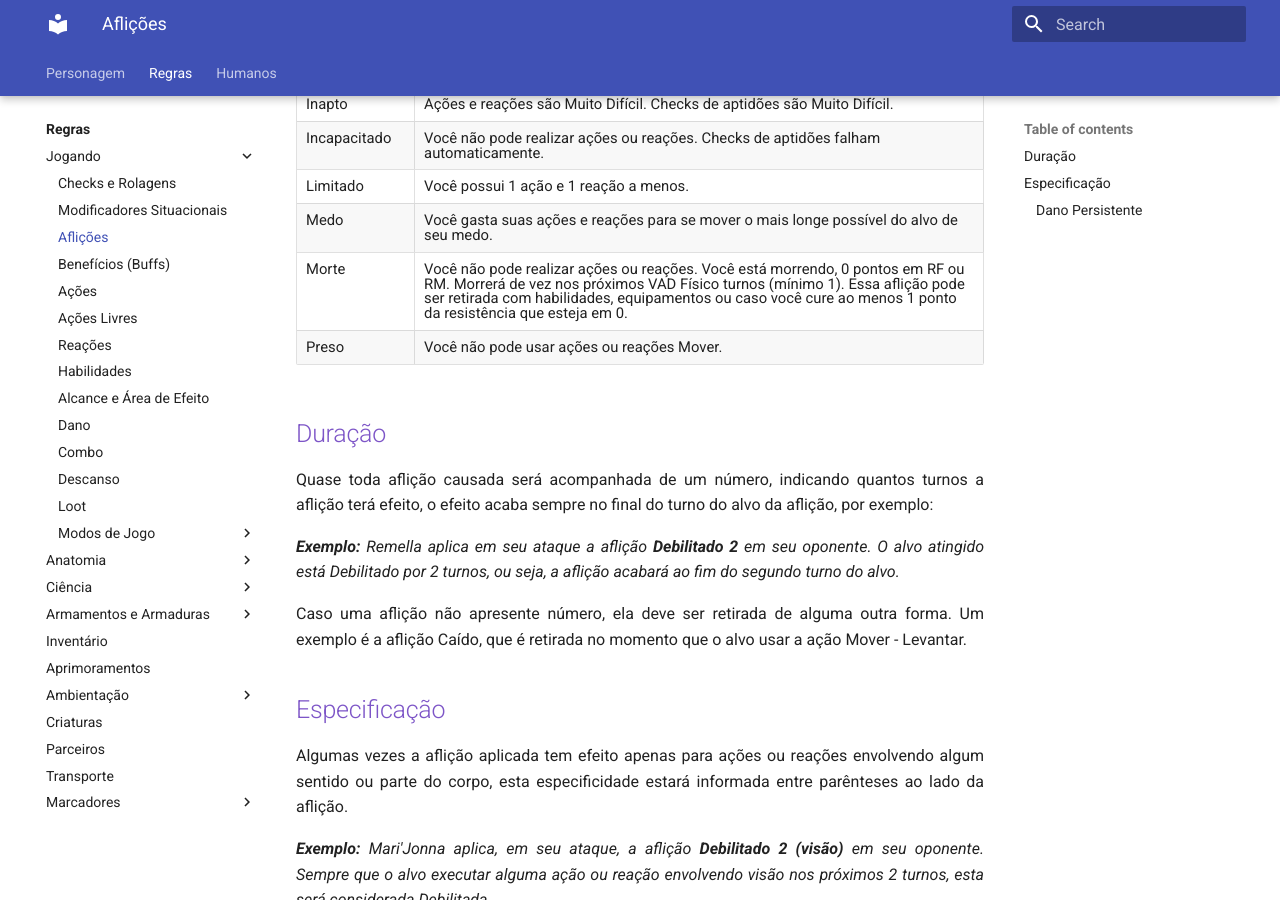
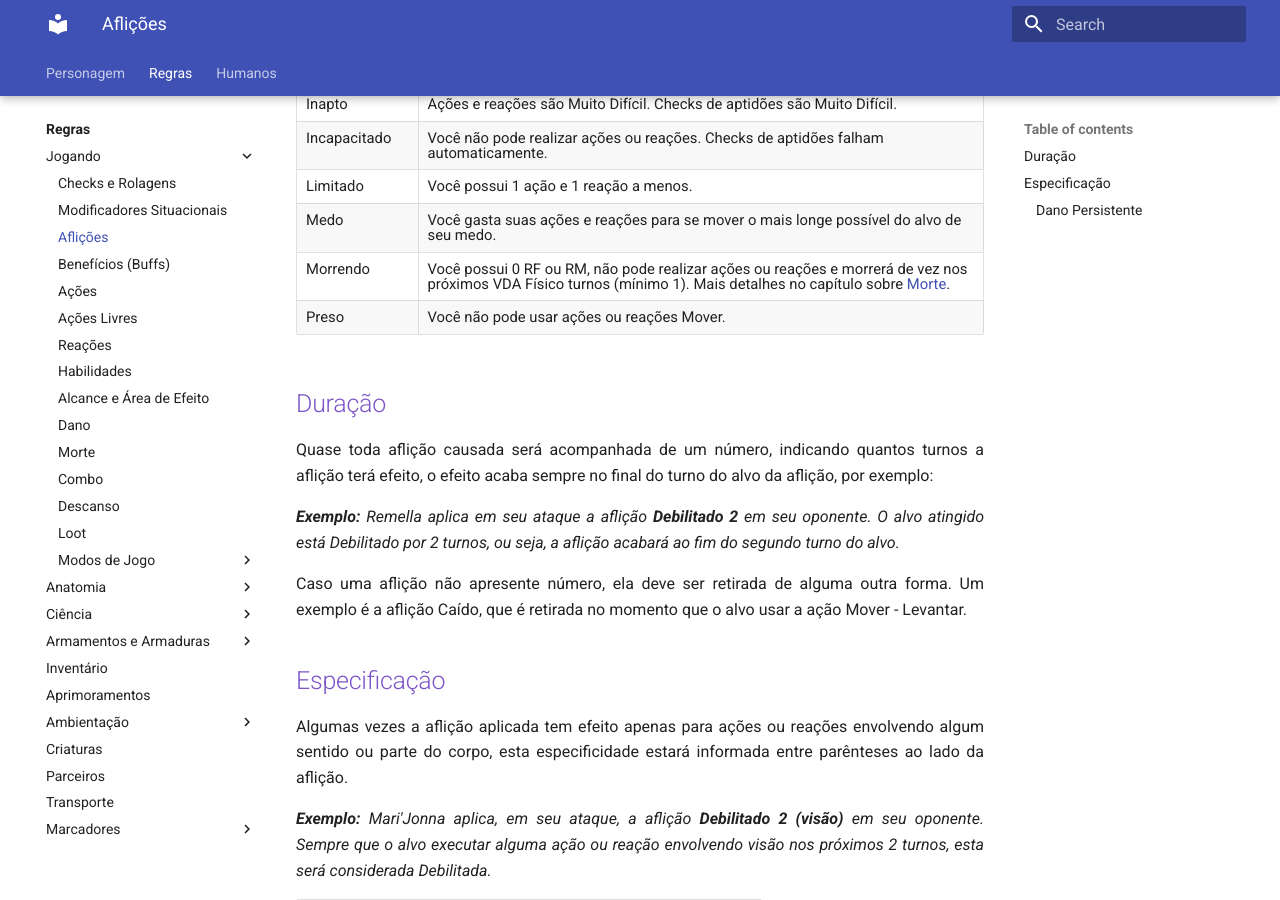
Before and after one commit to henriqueschorr/henriqueschorr.github.io, an MkDocs documentation site: the page built from docs/rules/play/afflictions.md, in a window 1280 px wide and 900 px high, scrolled down 626 px. Built offline with MkDocs 1.6.1 and Material for MkDocs 9.7.7, drawn with Linux system fonts in a browser that asks for light colours.

Commit message:
wip death

```diff
--- a/docs/rules/play/afflictions.md
+++ b/docs/rules/play/afflictions.md
@@ -1,21 +1,21 @@
 Aflições são condições em que seu personagem se encontra e lhe dão certas desvantagem em diversas situações.
 
-| Aflição          | Efeito                                                                                                                                                                                                                                                                       |
-| ---------------- | ---------------------------------------------------------------------------------------------------------------------------------------------------------------------------------------------------------------------------------------------------------------------------- |
-| Caído            | Ações e reações são Difícil. Ataques adjacentes contra você são Muito Fácil. Ataques a distância contra você são Fácil.                                                                                                                                                      |
-| Confuso          | Você ataca alvo mais próximo, aliado ou inimigo.                                                                                                                                                                                                                             |
-| Controlado       | Você tem suas ações e reações definidas por controlador.                                                                                                                                                                                                                     |
-| Dano Persistente | Recebe 1 de dano a resiliência alvo (RF ou RM) ou EN no início do seu turno.                                                                                                                                                                                                 |
-| Debilitado       | Ações e Reações são Difícil. Checks de aptidões são Difícil.                                                                                                                                                                                                                 |
-| Desarmado        | Você não pode atacar. Essa aflição somente é válida para armamentos do tipo equipamento.                                                                                                                                                                                     |
-| Desconectado     | Você perde acesso ao seu EN temporariamente. Não pode usar Habilidades ou outras ações que consomem/interagem com EN.                                                                                                                                                        |
-| Enjoado          | Sempre que for realizar alguma ação ou reação, faça um check Físico. Em caso de falha você vomita em vez de realizar a ação ou reação.                                                                                                                                       |
-| Inapto           | Ações e reações são Muito Difícil. Checks de aptidões são Muito Difícil.                                                                                                                                                                                                     |
-| Incapacitado     | Você não pode realizar ações ou reações. Checks de aptidões falham automaticamente.                                                                                                                                                                                          |
-| Limitado         | Você possui 1 ação e 1 reação a menos.                                                                                                                                                                                                                                       |
-| Medo             | Você gasta suas ações e reações para se mover o mais longe possível do alvo de seu medo.                                                                                                                                                                                     |
-| Morte            | Você não pode realizar ações ou reações. Você está morrendo, 0 pontos em RF ou RM. Morrerá de vez nos próximos VAD Físico turnos (mínimo 1). Essa aflição pode ser retirada com habilidades, equipamentos ou caso você cure ao menos 1 ponto da resistência que esteja em 0. |
-| Preso            | Você não pode usar ações ou reações Mover.                                                                                                                                                                                                                                   |
+| Aflição          | Efeito                                                                                                                                                                      |
+| ---------------- | --------------------------------------------------------------------------------------------------------------------------------------------------------------------------- |
+| Caído            | Ações e reações são Difícil. Ataques adjacentes contra você são Muito Fácil. Ataques a distância contra você são Fácil.                                                     |
+| Confuso          | Você ataca alvo mais próximo, aliado ou inimigo.                                                                                                                            |
+| Controlado       | Você tem suas ações e reações definidas por controlador.                                                                                                                    |
+| Dano Persistente | Recebe 1 de dano a resiliência alvo (RF ou RM) ou EN no início do seu turno.                                                                                                |
+| Debilitado       | Ações e Reações são Difícil. Checks de aptidões são Difícil.                                                                                                                |
+| Desarmado        | Você não pode atacar. Essa aflição somente é válida para armamentos do tipo equipamento.                                                                                    |
+| Desconectado     | Você perde acesso ao seu EN temporariamente. Não pode usar Habilidades ou outras ações que consomem/interagem com EN.                                                       |
+| Enjoado          | Sempre que for realizar alguma ação ou reação, faça um check Físico. Em caso de falha você vomita em vez de realizar a ação ou reação.                                      |
+| Inapto           | Ações e reações são Muito Difícil. Checks de aptidões são Muito Difícil.                                                                                                    |
+| Incapacitado     | Você não pode realizar ações ou reações. Checks de aptidões falham automaticamente.                                                                                         |
+| Limitado         | Você possui 1 ação e 1 reação a menos.                                                                                                                                      |
+| Medo             | Você gasta suas ações e reações para se mover o mais longe possível do alvo de seu medo.                                                                                    |
+| Morrendo         | Você possui 0 RF ou RM, não pode realizar ações ou reações e morrerá de vez nos próximos VDA Físico turnos (mínimo 1). Mais detalhes no capítulo sobre [Morte](./death.md). |
+| Preso            | Você não pode usar ações ou reações Mover.                                                                                                                                  |
 
 ## Duração
 
--- a/mkdocs.yml
+++ b/mkdocs.yml
@@ -48,6 +48,7 @@
         - Habilidades: rules/play/abilities.md
         - Alcance e Área de Efeito: rules/play/reachArea.md
         - Dano: rules/play/damage.md
+        - Morte: rules/play/death.md
         - Combo: rules/play/combo.md
         - Descanso: rules/play/rests.md
         - Loot: rules/play/loot.md
```
Also changed, not shown: docs/rules/play/death.md (added, +7 -0 lines), docs/rules/tags/creatures.md (+3 -0 lines).
